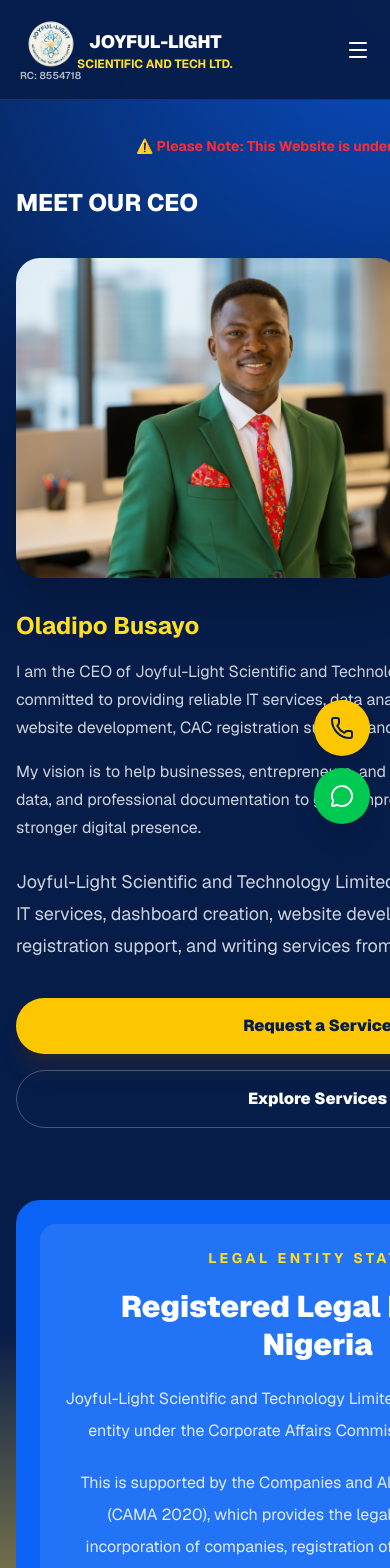
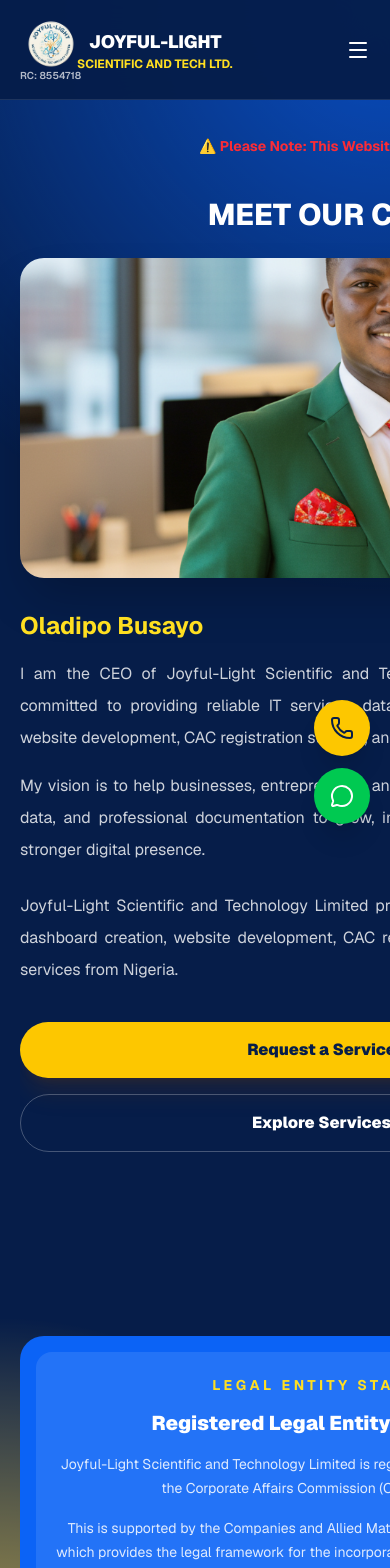
Before and after one commit to bkeyz0049/joyful-light-website, a Next.js app: page / in a window 390 px wide. Shown: the top 1568 px of the page. Built offline with nearby package versions, Linux system fonts and the light colour scheme.

Commit message:
Fix mobile responsiveness and homepage layout

```diff
--- a/app/page.tsx
+++ b/app/page.tsx
@@ -8,7 +8,9 @@
   name: "Joyful-Light Scientific and Technology Limited",
   shortName: "Joyful-Light",
   location: "Nigeria",
-  email: "fulllightscifitech@gmail.com",
+  phone: "+2348160230048",
+  whatsapp: "2348160230048",
+  email: "joyfulllightscifitech@gmail.com",
 };
 const services = [
   {
@@ -160,59 +162,59 @@
       <section id="home" className="relative w-full overflow-x-hidden bg-[#061d49] pt-24">
   <div className="absolute inset-0 bg-[radial-gradient(circle_at_top_right,#0b63f6_0%,transparent_34%),radial-gradient(circle_at_bottom_left,#ffd84d_0%,transparent_22%)] opacity-70" />
 
-  <div className="relative mx-auto grid w-full max-w-7xl items-start gap-8 px-4 py-8 lg:min-h-[720px] lg:grid-cols-2 lg:items-center lg:px-8 lg:py-20">
+  <div className="relative mx-auto grid w-full max-w-full items-start gap-8 overflow-hidden px-5 py-8 lg:max-w-7xl lg:grid-cols-2 lg:px-8 lg:py-20">
     <motion.div
       initial={{ opacity: 0, y: 30 }}
       animate={{ opacity: 1, y: 0 }}
       transition={{ duration: 0.7 }}
     >
       <div className="mb-6 w-full overflow-hidden py-2">
-        <div className="animate-[marquee_25s_linear_infinite] whitespace-nowrap text-sm font-bold text-red-500">
+        <div className="animate-[marquee_32s_linear_infinite] whitespace-nowrap text-sm font-bold text-red-500">
           ⚠️ Please Note: This Website is undergoing Development, Please Check Back Later🥴🥴
         </div>
       </div>
 
-      <h1 className="text-2xl font-extrabold leading-tight text-white md:text-3xl">
+     <div className="mt-8">
+  <h1 className="mb-6 text-center text-3xl font-extrabold leading-tight text-white md:text-left md:text-2xl">
     MEET OUR CEO
   </h1>
 
-      <div className="mt-10">
   <img
     src="/CEO.png"
     alt="CEO of Joyful-Light Scientific and Technology Limited"
-          className="mt-4 h-[320px] w-full max-w-sm rounded-3xl object-cover shadow-2xl sm:h-[420px] lg:h-[500px]"
+    className="mt-4 h-[320px] w-full max-w-full rounded-3xl object-cover shadow-2xl sm:h-[420px] lg:h-[500px] lg:max-w-md"
   />
 </div>
 
-      <div className="mt-8 max-w-2xl">
+      <div className="mt-8 w-full max-w-full overflow-hidden">
         <h2 className="text-2xl font-bold text-yellow-300">
           Oladipo Busayo
         </h2>
 
-        <p className="mt-4 text-base leading-7 text-white/80">
+        <p className="mt-4 text-justify text-base leading-8 text-white/80">
           I am the CEO of Joyful-Light Scientific and Technology Limited, a company committed to providing reliable IT services, data analysis, dashboard creation, website development, CAC registration support, and professional writing services.
         </p>
 
-        <p className="mt-4 text-base leading-7 text-white/80">
+       <p className="mt-4 text-justify text-base leading-8 text-white/80">
           My vision is to help businesses, entrepreneurs, and organizations use technology, data, and professional documentation to grow, improve operations, and build a stronger digital presence.
         </p>
       </div>
 
-      <p className="mt-6 max-w-xl text-lg leading-8 text-white/80">
+    <p className="mt-6 w-full max-w-full break-words text-justify text-base leading-8 text-white/80">
         {company.name} provides professional IT services, dashboard creation, website development, CAC registration support, and writing services from {company.location}.
       </p>
 
-      <div className="mt-9 flex flex-col gap-4 sm:flex-row">
+        <div className="mt-9 flex w-full flex-col gap-4 overflow-hidden sm:flex-row">
         <a
           href="#contact"
-          className="rounded-full bg-yellow-400 px-8 py-4 text-center font-black text-[#061d49] shadow-xl shadow-yellow-900/20 transition hover:-translate-y-1"
+          className="w-full rounded-full bg-yellow-400 px-8 py-4 text-center font-black text-[#061d49] shadow-xl shadow-yellow-900/20 transition hover:-translate-y-1"
         >
           Request a Service
         </a>
 
         <a
           href="#services"
-          className="rounded-full border border-white/25 px-8 py-4 text-center font-black text-white transition hover:bg-white hover:text-[#061d49]"
+          className="w-full rounded-full border border-white/25 px-8 py-4 text-center font-black text-white transition hover:bg-white hover:text-[#061d49]"
         >
           Explore Services
         </a>
@@ -223,10 +225,10 @@
       initial={{ opacity: 0, scale: 0.92 }}
       animate={{ opacity: 1, scale: 1 }}
       transition={{ duration: 0.7, delay: 0.15 }}
-    className="relative mt-10 lg:-mt-40"
+        className="relative mt-38 w-full max-w-full overflow-hidden lg:mt-30"
     >
 
-        <div className="rounded-[1.5rem] bg-[#0b63f6] p-6 text-white">
+        <div className="mx-auto w-full max-w-full overflow-hidden rounded-[1.5rem] bg-[#0b63f6] p-4 text-white sm:p-6">
          <motion.div
             key={showCertificate ? "certificate" : "legal"}
                initial={{
@@ -266,20 +268,20 @@
               />
             </div>
           ) : (
-            <div className="flex min-h-[420px] flex-col justify-center rounded-2xl bg-white/10 p-6 text-center">
+            <div className="flex min-h-[300px] w-full max-w-full flex-col justify-center overflow-hidden rounded-2xl bg-white/10 p-4 text-center sm:min-h-[420px] sm:p-6">
               <p className="text-sm font-bold uppercase tracking-[0.25em] text-yellow-300">
                 Legal Entity Status
               </p>
 
-              <h2 className="mt-5 text-3xl font-black leading-tight text-white">
+              <h2 className="mt-4 text-xl font-black leading-tight text-white sm:text-3xl">
                 Registered Legal Entity in Nigeria
               </h2>
 
-              <p className="mt-5 leading-8 text-white/85">
+              <p className="mt-4 text-sm leading-6 text-white/85 sm:text-base sm:leading-8 break-words">
                 Joyful-Light Scientific and Technology Limited is registered as a legal entity under the Corporate Affairs Commission (CAC) in Nigeria.
               </p>
 
-              <p className="mt-5 leading-8 text-white/85">
+              <p className="mt-4 text-sm leading-6 text-white/85 sm:text-base sm:leading-8 break-words">
                 This is supported by the Companies and Allied Matters Act, 2020 (CAMA 2020), which provides the legal framework for the incorporation of companies, registration of business names, and incorporation of trustees in Nigeria.
               </p>
 
@@ -442,7 +444,7 @@
     </div>
 
     <h3 className="text-xl font-black text-[#061d49]">
-      Click to Log Issues
+      Log Payment Issues
     </h3>
 
     <p className="mt-3 leading-7 text-slate-600">
```
Lines whose indentation alone changed are shown as unchanged.
